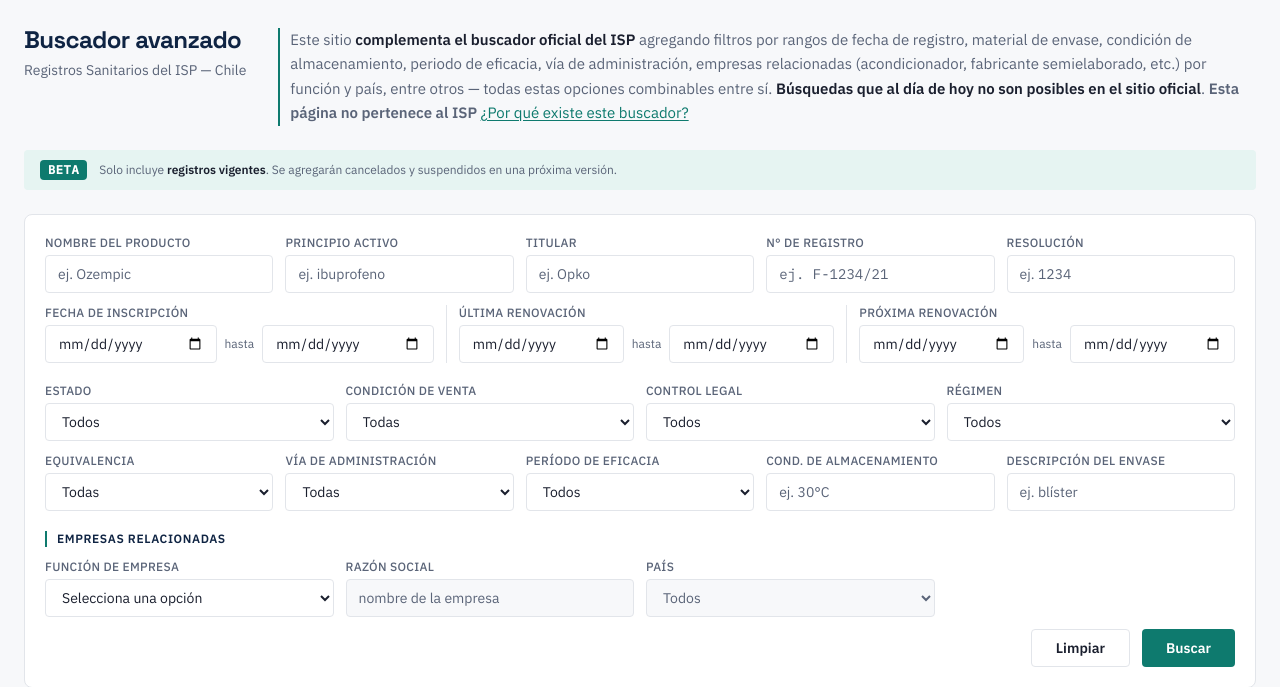
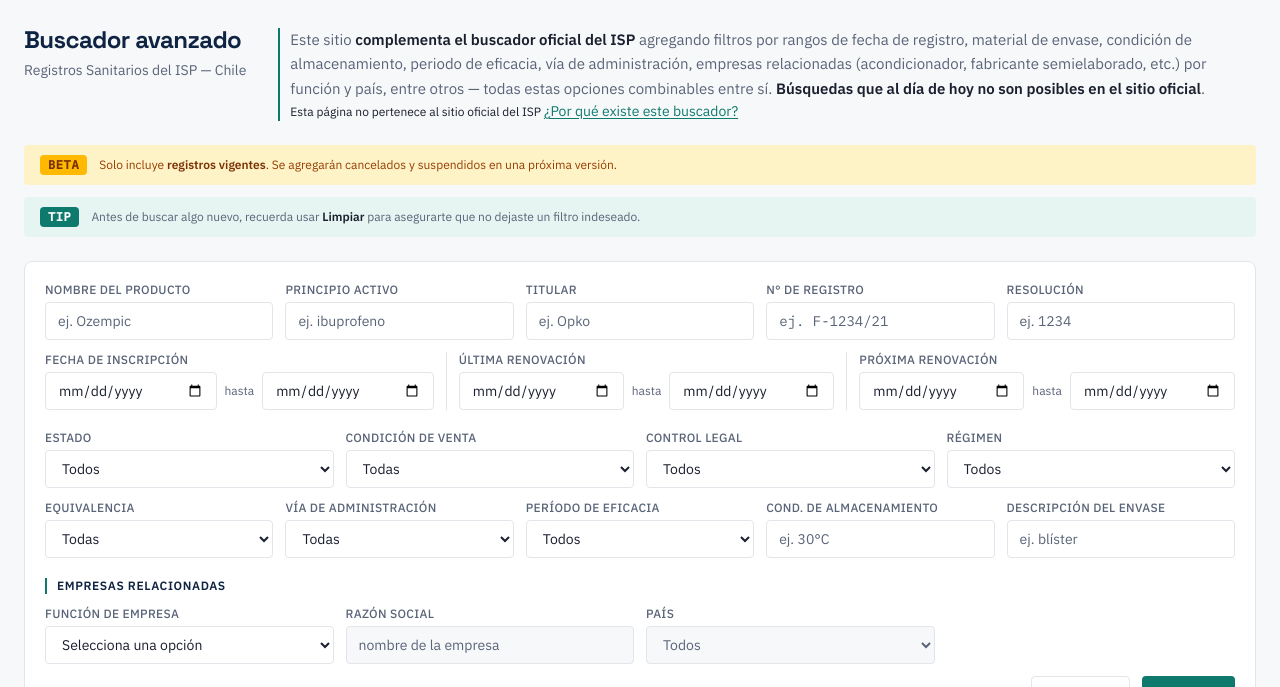
Before and after one commit to yesminalina/ispch-advanced-search, a Django app: page / in a window 1280 px wide. Shown: the part 48-735 px from the top of the page. Run offline with Django 5.2, Linux system fonts and the light colour scheme; data that the repository does not hold is empty.

Commit message:
ui: add beta/tip banners and restyle unofficial-site disclaimer
- Beta banner (amber): warns this version only includes vigent registros
- Tip banner (teal): reminds users to clear filters between searches
- Unofficial-site disclaimer restyled as a separate paragraph in the
  existing description block, with the "¿Por qué?" link alongside it
- Rebuilt app.css with new amber utility classes

```diff
--- a/registros/templates/registros/search.html
+++ b/registros/templates/registros/search.html
@@ -12,16 +12,23 @@
   </div>
   <div class="mt-3 lg:mt-1 border-l-2 border-teal pl-2.5">
     <p class="text-xs md:text-[15px] text-muted leading-relaxed">
-      Este sitio <strong class="text-text">complementa el buscador oficial del ISP</strong> agregando filtros por rangos de fecha de registro, material de envase, condición de almacenamiento, periodo de eficacia, vía de administración, empresas relacionadas (acondicionador, fabricante semielaborado, etc.) por función y país, entre otros — todas estas opciones combinables entre sí. <strong class="text-text">Búsquedas que al día de hoy no son posibles en el sitio oficial</strong>. <strong>Esta página no pertenece al ISP</strong>
-      <a href="{% url 'registros:about' %}" class="text-teal hover:text-teal-hover underline underline-offset-2 whitespace-nowrap">¿Por qué existe este buscador?</a>
+      Este sitio <strong class="text-text">complementa el buscador oficial del ISP</strong> agregando filtros por rangos de fecha de registro, material de envase, condición de almacenamiento, periodo de eficacia, vía de administración, empresas relacionadas (acondicionador, fabricante semielaborado, etc.) por función y país, entre otros — todas estas opciones combinables entre sí. <strong class="text-text">Búsquedas que al día de hoy no son posibles en el sitio oficial</strong>.
     </p>
+    <p class=text-xs md:text-[15px] text-muted mt-2>Esta página no pertenece al sitio oficial del ISP <span><a href="{% url 'registros:about' %}" class="text-teal text-sm hover:text-teal-hover underline underline-offset-2 whitespace-nowrap">¿Por qué existe este buscador?</a></span></p>
+
   </div>
 </div>
 
 <!-- Aviso beta -->
+<div class="flex items-center gap-3 bg-amber-100 rounded px-4 py-2.5 mb-3 text-xs text-amber-800">
+  <span class="shrink-0 bg-amber-400 text-amber-900 font-mono font-semibold uppercase tracking-wider rounded px-2 py-0.5">Beta</span>
+  <span>Solo incluye <strong class="text-amber-900">registros vigentes</strong>. Se agregarán cancelados y suspendidos en una próxima versión.</span>
+</div>
+
+<!-- Aviso: limpiar filtros entre búsquedas -->
 <div class="flex items-center gap-3 bg-teal-light rounded px-4 py-2.5 mb-6 text-xs text-muted">
-  <span class="shrink-0 bg-teal text-white font-mono font-semibold uppercase tracking-wider rounded px-2 py-0.5">Beta</span>
-  <span>Solo incluye <strong class="text-text">registros vigentes</strong>. Se agregarán cancelados y suspendidos en una próxima versión.</span>
+  <span class="shrink-0 bg-teal text-white font-mono font-semibold uppercase tracking-wider rounded px-2 py-0.5">Tip</span>
+  <span>Antes de buscar algo nuevo, recuerda usar <strong class="text-text">Limpiar</strong> para asegurarte que no dejaste un filtro indeseado.</span>
 </div>
 
 <form hx-get="{% url 'registros:search' %}" hx-target="#results" hx-indicator="#loading-overlay" id="search-form"
```
Also changed, not shown: registros/static/registros/css/app.css.
